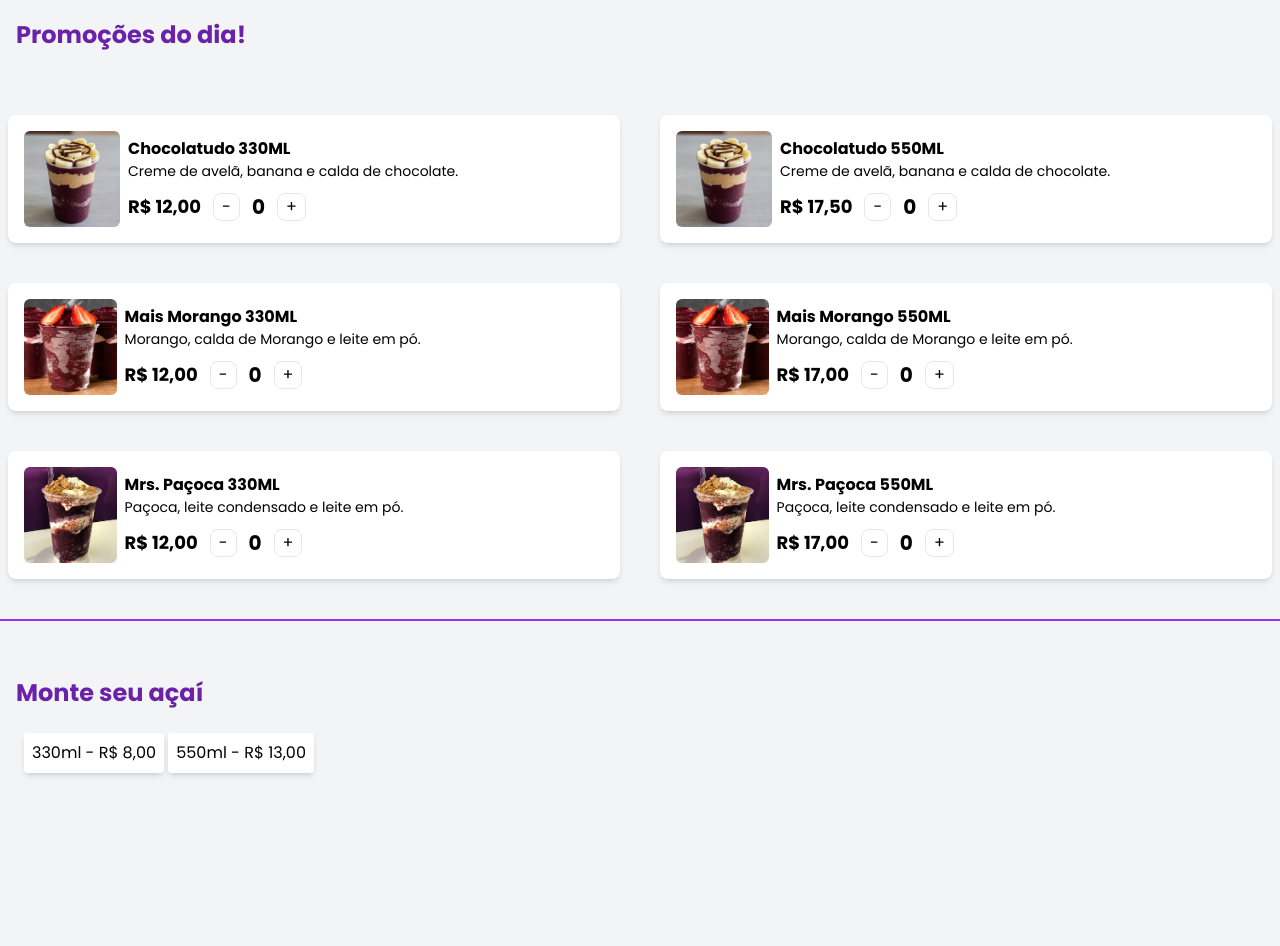
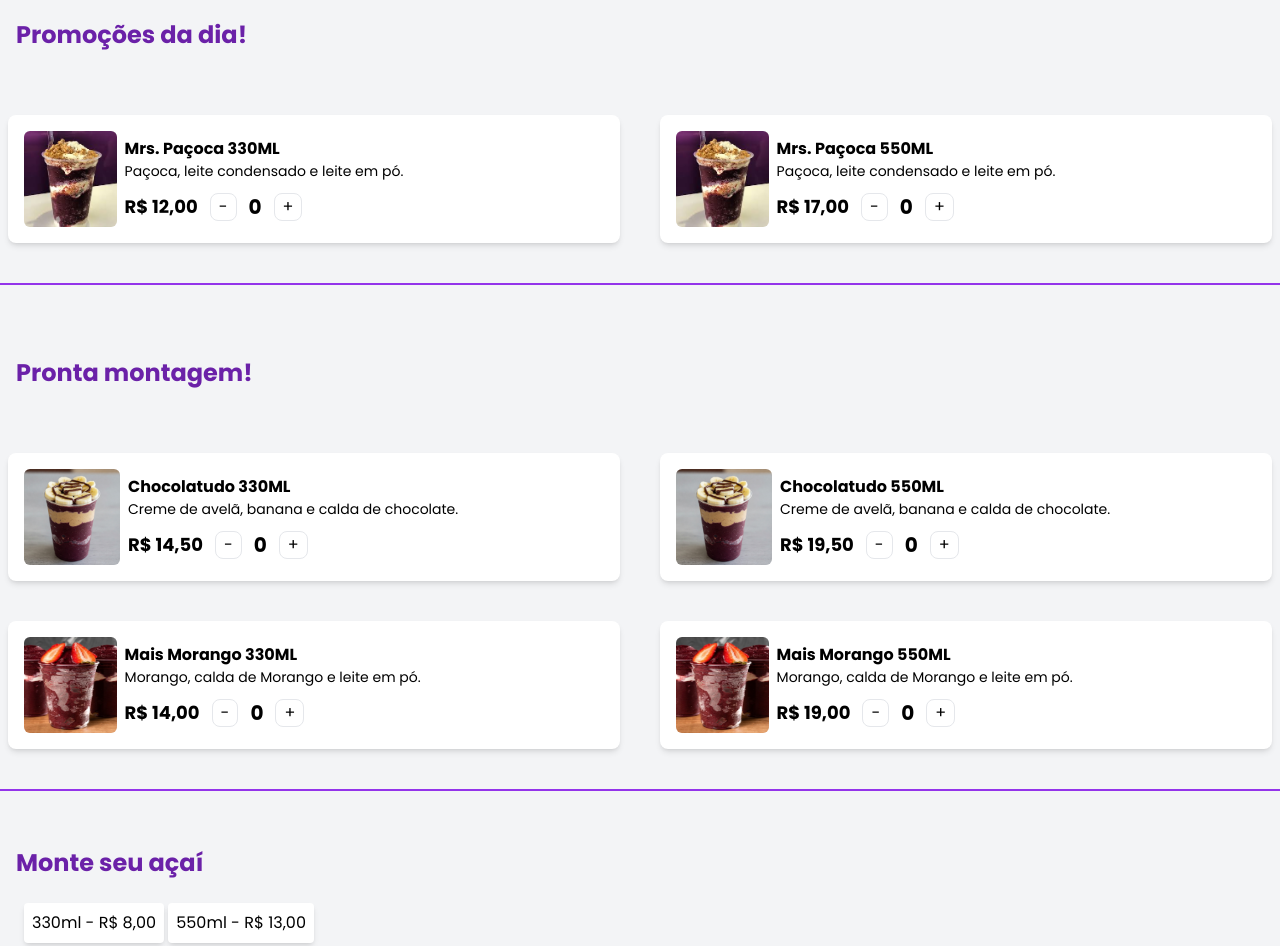
Before and after one commit to JoaoADuarte/cardapio_ncanto, a website: page index.html in a window 1280 px wide. Shown: the part 3163-4109 px from the top of the page. Before the commit the page ends 3984 px from the top, so only its background shows below. Drawn offline with Linux system fonts and the light colour scheme.

Commit message:
Promoção do dia!

```diff
--- a/index.html
+++ b/index.html
@@ -794,13 +794,13 @@
       <div id="acai-doces" class="p-4 mx-auto">
         <h3 class="text-2xl max-w-7xl py-4 mx-auto font-bold text-purple-800 mb-2">
             <p class="text-2xl max-w-7xl py-4 mx-auto font-bold text-purple-800 mb-2">
-                Promoções do dia!
+                Promoções da dia!
             </p>
         </h3>
       </div>
 
       <div class="grid grid-cols-1 md:grid-cols-2 gap-7 md:gap-10 mx-auto max-w-7xl px-2 mb-10">
-
+<!--
         <div class="w-full flex items-center gap-2 p-4 bg-white rounded-lg shadow-md hover:shadow-lg duration-300">
           <img
             src="./assets/Chocolatudo.jpeg"
@@ -908,7 +908,7 @@
             </div>
           </div>
         </div>
-
+        -->
         <div class="w-full flex items-center gap-2 p-4 bg-white rounded-lg shadow-md hover:shadow-lg duration-300">
           <img
             src="./assets/Mrs. Paçoca.jpeg"
@@ -962,7 +962,125 @@
             </div>
           </div>
         </div>
+      </div>
 
+      <hr class="max-w-7xl border-t-2 border-purple-600 my-6 size-auto mx-auto">
+      <div id="acai-doces" class="p-4 mx-auto">
+        <h3 class="text-2xl max-w-7xl py-4 mx-auto font-bold text-purple-800 mb-2">
+            <p class="text-2xl max-w-7xl py-4 mx-auto font-bold text-purple-800 mb-2">
+                Pronta montagem!
+            </p>
+        </h3>
+      </div>
+
+      <div class="grid grid-cols-1 md:grid-cols-2 gap-7 md:gap-10 mx-auto max-w-7xl px-2 mb-10">
+        <div class="w-full flex items-center gap-2 p-4 bg-white rounded-lg shadow-md hover:shadow-lg duration-300">
+          <img
+            src="./assets/Chocolatudo.jpeg"
+            alt="Chocolatudo"
+            class="w-28 h-24 rounded-md hover:scale-110 hover:-rotate-2 duration-300"
+          />
+          <div class="w-full">
+            <p class="font-bold">Chocolatudo 330ML</p>
+            <p class="text-sm">Creme de avelã, banana e calda de chocolate.</p>
+            <div class="flex justify-items-end gap-3 mt-3">
+              <p class="font-bold text-lg">R$ 14,50</p>
+
+              <button
+              class="bg-transparent text-black border px-2 py-0 rounded-lg hover:bg-gray-500 decrement-btn"
+              data-id="item-Chocolatudo-330"
+              data-name="Chocolatudo"
+              data-price="14.50">-</button>
+            <span id="item-Chocolatudo-330" class="text-xl font-bold">0</span>
+            <button
+              class="bg-transparent text-black border px-2 py-0 rounded-lg hover:bg-gray-500 increment-btn"
+              data-id="item-Chocolatudo-330"
+              data-name="Chocolatudo"
+              data-price="14.50">+</button>
+            </div>
+          </div>
+        </div>
+
+        <div class="w-full flex items-center gap-2 p-4 bg-white rounded-lg shadow-md hover:shadow-lg duration-300">
+          <img
+            src="./assets/Chocolatudo.jpeg"
+            alt="Chocolatudo"
+            class="w-28 h-24 rounded-md hover:scale-110 hover:-rotate-2 duration-300"
+          />
+          <div class="w-full">
+            <p class="font-bold">Chocolatudo 550ML</p>
+            <p class="text-sm">Creme de avelã, banana e calda de chocolate.</p>
+            <div class="flex justify-items-end gap-3 mt-3">
+              <p class="font-bold text-lg">R$ 19,50</p>
+
+              <button
+              class="bg-transparent text-black border px-2 py-0 rounded-lg hover:bg-gray-500 decrement-btn"
+              data-id="item-Chocolatudo-550"
+              data-name="Chocolatudo 550"
+              data-price="19.50">-</button>
+            <span id="item-Chocolatudo-550" class="text-xl font-bold">0</span>
+            <button
+              class="bg-transparent text-black border px-2 py-0 rounded-lg hover:bg-gray-500 increment-btn"
+              data-id="item-Chocolatudo-550"
+              data-name="Chocolatudo 550"
+              data-price="19.50">+</button>
+            </div>
+          </div>
+        </div>
+
+        <div class="w-full flex items-center gap-2 p-4 bg-white rounded-lg shadow-md hover:shadow-lg duration-300">
+          <img
+            src="./assets/Mais_morango.png"
+            alt="Morango-330"
+            class="w-28 h-24 rounded-md hover:scale-110 hover:-rotate-2 duration-300"
+          />
+          <div class="w-full">
+            <p class="font-bold">Mais Morango 330ML</p>
+            <p class="text-sm">Morango, calda de Morango e leite em pó.</p>
+            <div class="flex justify-items-end gap-3 mt-3">
+              <p class="font-bold text-lg">R$ 14,00</p>
+
+              <button
+              class="bg-transparent text-black border px-2 py-0 rounded-lg hover:bg-gray-500 decrement-btn"
+              data-id="item-Morango-330"
+              data-name="Morango 330"
+              data-price="14.00">-</button>
+            <span id="item-Morango-330" class="text-xl font-bold">0</span>
+            <button
+              class="bg-transparent text-black border px-2 py-0 rounded-lg hover:bg-gray-500 increment-btn"
+              data-id="item-Morango-330"
+              data-name="Morango 330"
+              data-price="14.00">+</button>
+            </div>
+          </div>
+        </div>
+
+        <div class="w-full flex items-center gap-2 p-4 bg-white rounded-lg shadow-md hover:shadow-lg duration-300">
+          <img
+            src="./assets/Mais_morango.png"
+            alt="Morango-550"
+            class="w-28 h-24 rounded-md hover:scale-110 hover:-rotate-2 duration-300"
+          />
+          <div class="w-full">
+            <p class="font-bold">Mais Morango 550ML</p>
+            <p class="text-sm">Morango, calda de Morango e leite em pó.</p>
+            <div class="flex justify-items-end gap-3 mt-3">
+              <p class="font-bold text-lg">R$ 19,00</p>
+
+              <button
+              class="bg-transparent text-black border px-2 py-0 rounded-lg hover:bg-gray-500 decrement-btn"
+              data-id="item-Morango-550"
+              data-name="Morango 550"
+              data-price="19.00">-</button>
+            <span id="item-Morango-550" class="text-xl font-bold">0</span>
+            <button
+              class="bg-transparent text-black border px-2 py-0 rounded-lg hover:bg-gray-500 increment-btn"
+              data-id="item-Morango-550"
+              data-name="Morango 550"
+              data-price="19.00">+</button>
+            </div>
+          </div>
+        </div>
 
 
       </div>
@@ -994,9 +1112,9 @@
 
               <div class="flex items-center gap-2 p-4 bg-white rounded-lg shadow-md hover:shadow-lg duration-300">
                 Leite em pó - R$ 2,00
-                <button class="bg-transparent text-black border px-2 py-0 rounded-lg hover:bg-gray-500 decrement-acai-btn" data-id="item-leite" data-name="Leite em pó" data-price="2.00">-</button>
-                <span id="item-leite" class="text-base font-bold">0</span>
-                <button class="bg-transparent text-black border px-2 py-0 rounded-lg hover:bg-gray-500 increment-acai-btn" data-id="item-leite" data-name="leite em pó" data-price="2.00">+</button>
+                <button class="bg-transparent text-black border px-2 py-0 rounded-lg hover:bg-gray-500 decrement-acai-btn" data-id="item-lp" data-name="Leite em pó" data-price="2.00">-</button>
+                <span id="item-lp" class="text-base font-bold">0</span>
+                <button class="bg-transparent text-black border px-2 py-0 rounded-lg hover:bg-gray-500 increment-acai-btn" data-id="item-lp" data-name="Leite em pó" data-price="2.00">+</button>
               </div>
 
               <div class="flex items-center  gap-2 p-4 bg-white rounded-lg shadow-md hover:shadow-lg duration-300">
```
Lines whose indentation alone changed are shown as unchanged.
